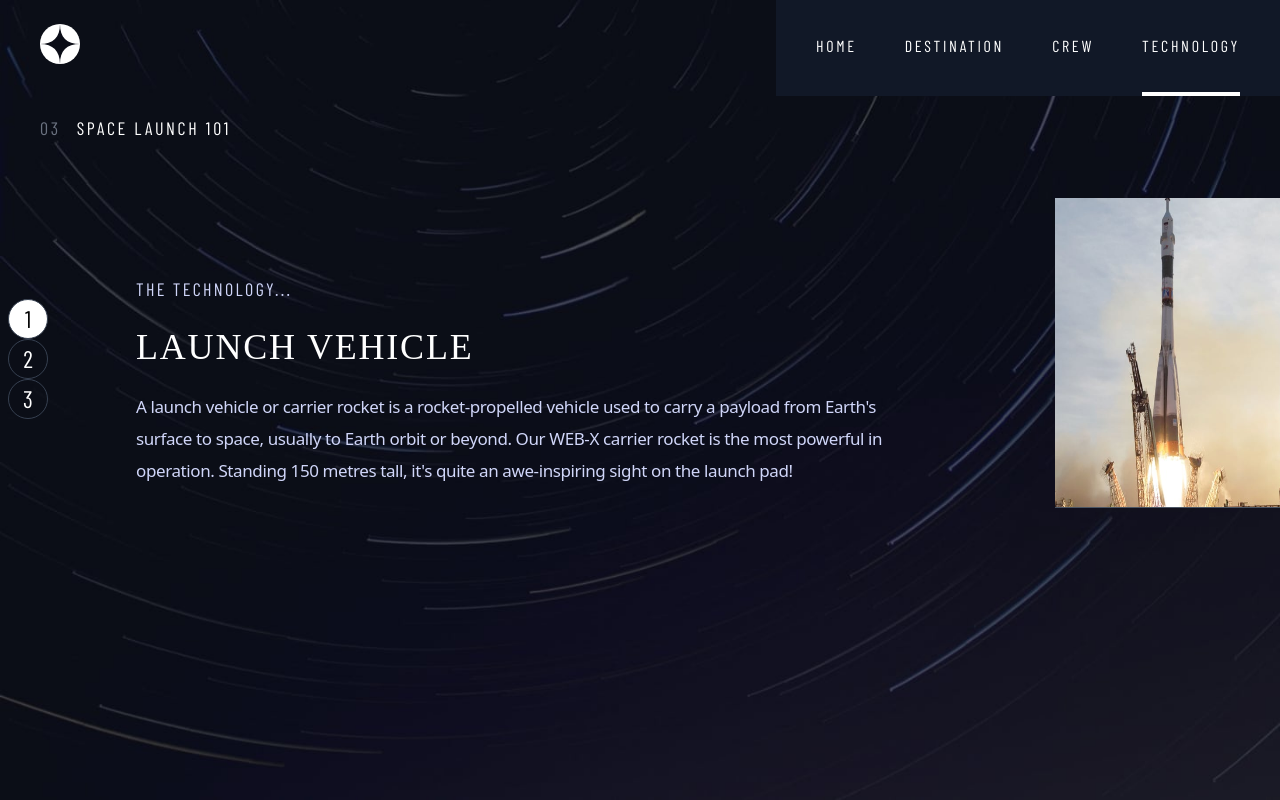
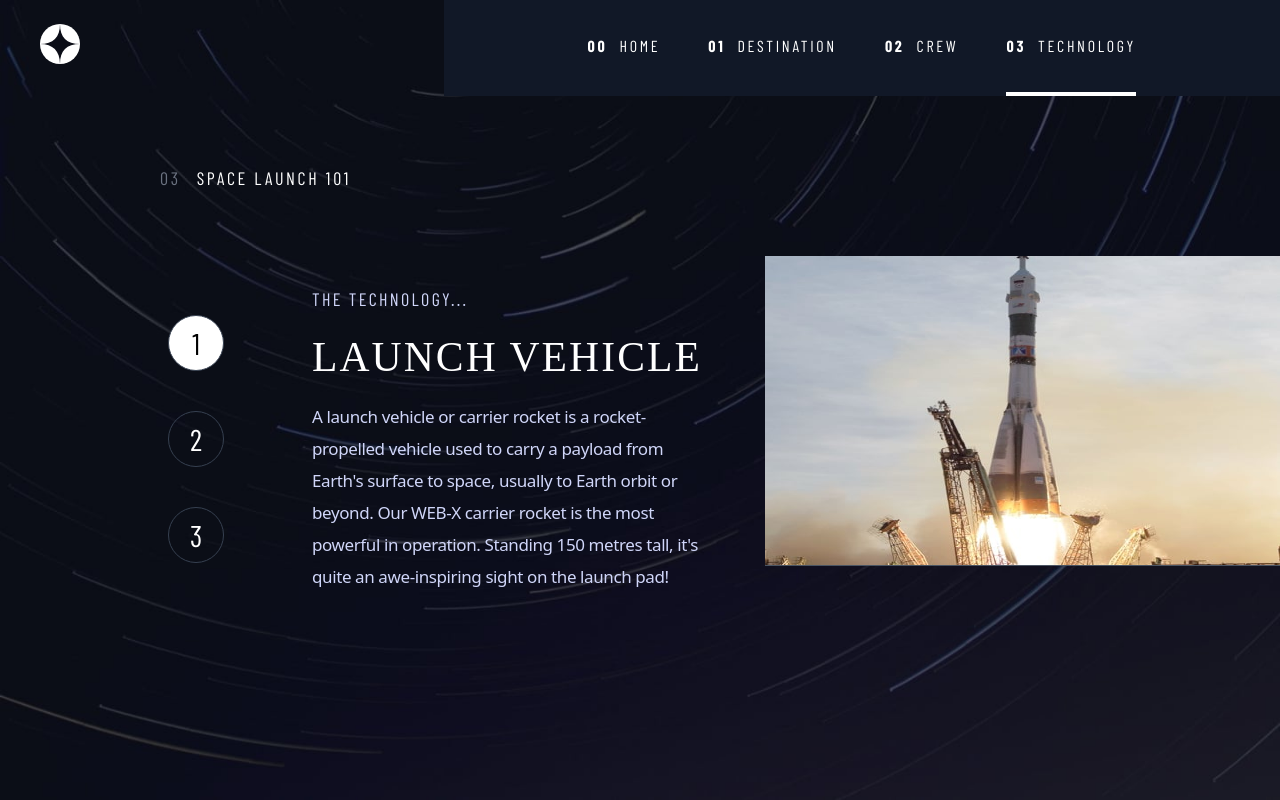
Before and after one commit to drew-chidi/space-tourism, a React (Create React App) app: page /technology in a window 1280 px wide. Built offline with nearby package versions, Linux system fonts and the light colour scheme; a web font is replaced by a local one.

Commit message:
final touches to large screens

```diff
--- a/src/components/Navbar.js
+++ b/src/components/Navbar.js
@@ -46,16 +46,16 @@ const Navbar = (props) => {
           <ul
             className={`${
               !navMenu && "hidden md:flex"
-            } z-[1] gradient-sm items-center h-screen w-[68.5%] pt-40 absolute top-0 right-0 text-white px-4 md:flex md:pt-0  md:h-24 md:w-auto md:gradient-md md:bg-gray-900`}
+            } z-[1] gradient-sm items-center h-screen w-[68.5%] pt-40 absolute top-0 right-0 text-white px-4 md:flex md:pt-0 md:h-24 md:w-auto md:gradient-md md:bg-gray-900 xl:px-36`}
           >
-            <li className='uppercase px-6 flex pb-5 md:py-0 md:h-full'>
+            <li className='uppercase pr-6 flex pb-5 md:py-0 md:h-full'>
               <Link
                 to='/'
                 className={`${
                   props.id === "0" && "md:border-solid md:border-white"
-                } flex items-center border-b-4 border-transparent`}
+                } flex items-center border-b-4 border-transparent xl:font-light`}
               >
-                <p className='font-bold mr-3 md:hidden '>00</p>Home
+                <p className='font-bold mr-3 md:hidden xl:block'>00</p>Home
               </Link>
             </li>
 
@@ -64,9 +64,10 @@ const Navbar = (props) => {
                 to='/Destination'
                 className={`${
                   props.id === "1" && "md:border-solid md:border-white"
-                } flex items-center border-b-4 border-transparent`}
+                } flex items-center border-b-4 border-transparent xl:font-light`}
               >
-                <p className='font-bold mr-3 md:hidden '>01</p>Destination{" "}
+                <p className='font-bold mr-3 md:hidden xl:block '>01</p>
+                Destination{" "}
               </Link>
             </li>
             <li className='uppercase px-6 flex py-5 md:py-0 md:h-full'>
@@ -74,19 +75,20 @@ const Navbar = (props) => {
                 to='/Crew'
                 className={`${
                   props.id === "2" && "md:border-solid md:border-white"
-                } flex items-center border-b-4 border-transparent`}
+                } flex items-center border-b-4 border-transparent xl:font-light`}
               >
-                <p className='font-bold mr-3 md:hidden '>02</p>crew{" "}
+                <p className='font-bold mr-3 md:hidden xl:block'>02</p>crew{" "}
               </Link>
             </li>
-            <li className='uppercase px-6 flex py-5 md:py-0 md:h-full'>
+            <li className='uppercase pl-6 flex py-5 md:py-0 md:h-full'>
               <Link
                 to='/Technology'
                 className={`${
                   id === "3" && "md:border-solid md:border-white"
-                } flex items-center border-b-4 border-transparent`}
+                } flex items-center border-b-4 border-transparent xl:font-light`}
               >
-                <p className='font-bold mr-3 md:hidden '>03</p>technology{" "}
+                <p className='font-bold mr-3 md:hidden xl:block'>03</p>
+                technology
               </Link>
             </li>
           </ul>
--- a/src/pages/Crew.js
+++ b/src/pages/Crew.js
@@ -56,7 +56,7 @@ const Crew = () => {
           <p className='mr-4 text-gray-500'>02</p> MEET YOUR CREW
         </h5>
       </div>
-      <div className='md:flex md:flex-col-reverse xl:pl-40 xl:pr-36 xl:flex-row-reverse xl:justify-center'>
+      <div className='md:flex md:flex-col-reverse xl:pl-40 xl:pr-36 xl:flex-row-reverse xl:justify-center xl:gap-8'>
         <div className='w-[327px] h-[223px] mx-auto mb-[26px] md:mb-0 flex justify-center border-b border-gray-600 md:border-0 md:w-[456px] md:h-[572px] xl:w-[568px] xxl:h-[712px] xl:mx-0 '>
           {data.length === 0 || info === undefined ? (
             <p> Image Loading... </p>
@@ -111,13 +111,13 @@ const Crew = () => {
             <p> Fetching Data </p>
           ) : (
             <div className='px-6 md:px-[155px] xl:px-0 xl:text-left'>
-              <p className='uppercase subheading1 text-gray-500 text-xl mb-2'>
+              <p className='uppercase subheading1 text-gray-400 text-xl xmb-2 xl:mb-4 xl:text-3xl'>
                 {info.role}
               </p>
-              <h5 className='uppercase text-white subheading1 tracking-[-2px] mb-3 md:tracking-wider '>
+              <h5 className='uppercase text-white subheading1 tracking-[-2px] mb-3 md:tracking-wider xl:text-[2.8rem] '>
                 {info.name}
               </h5>
-              <p className='md:mb-6 xl:w-[444px]'>{info.bio}</p>
+              <p className='md:mb-6 xl:w-[444px] xl:text-lg'>{info.bio}</p>
             </div>
           )}
         </div>
--- a/src/pages/Technology.js
+++ b/src/pages/Technology.js
@@ -50,17 +50,16 @@ const Technology = () => {
   });
 
   return (
-    <div className='bgTMobile md:bgTTablet lg:bgTDesktop min-h-screen text-center'>
-      <nav className='mb-6 md:mb-10 xl:mb-[26px]'>
+    <div className='bgTMobile md:bgTTablet lg:bgTDesktop min-h-screen text-center pb-14 md:pb-24'>
+      <nav className='mb-6 md:mb-10 xl:mb-[76px]'>
         <Navbar id='3' />
       </nav>
-      <div className='mb-8 md:mb-14'>
-        <h5 className='text-white tracking-[2.7px] text-lg flex justify-center md:justify-start md:pl-10'>
+      <div className='mb-8 md:mb-14 xl:mb-16'>
+        <h5 className='text-white tracking-[2.7px] text-lg flex justify-center md:justify-start md:pl-10 xl:pl-40'>
           <p className='mr-4 text-gray-500'>03</p> SPACE LAUNCH 101
         </h5>
       </div>
-      <div className='xl:flex flex-row-reverse'>
-        {/* Image Element for Small and Medium Sizes Screen */}
+      <div className='xl:flex flex-row-reverse xl:justify-between'>
         <div className=' mb-[26px] h-[170px] md:h-[310px] flex justify-center border-b border-gray-600 md:mb-14 xl:hidden'>
           {data.length === 0 || info === undefined ? (
             <p> Image Loading... </p>
@@ -85,9 +84,9 @@ const Technology = () => {
             />
           )}
         </div>
-        <div className='xl:flex items-center'>
-          <ul className='flex justify-center mb-5 md:mb-11 xl:flex-col'>
-            <li className='px-2'>
+        <div className='xl:flex items-center xl:pl-40'>
+          <ul className='flex justify-center mb-5 md:mb-11 xl:flex-col xl:justify-around xl:mb-0 text-2xl'>
+            <li className='px-2 xl:py-5'>
               <button
                 id='0'
                 onClick={techHandler}
@@ -95,12 +94,12 @@ const Technology = () => {
                   id === 0
                     ? "bg-white text-black border-0"
                     : "bg-transparent text-white"
-                } text-2xl h-10 w-10 color-black rounded-full hover:border-gray-400 border-gray-700 border-solid border`}
+                }  h-10 w-10 color-black rounded-full hover:border-gray-400 border-gray-700 border-solid border xl:text-3xl xl:w-14 xl:h-14`}
               >
                 1
               </button>
             </li>
-            <li className='px-2'>
+            <li className='px-2 xl:py-5'>
               <button
                 id='1'
                 onClick={techHandler}
@@ -108,12 +107,12 @@ const Technology = () => {
                   id === 1
                     ? "bg-white text-black border-0"
                     : "bg-transparent text-white "
-                } text-2xl h-10 w-10 color-black rounded-full hover:border-gray-400 border-gray-700 border-solid border`}
+                } text-2xl h-10 w-10 color-black rounded-full hover:border-gray-400 border-gray-700 border-solid border xl:text-3xl xl:w-14 xl:h-14`}
               >
                 2
               </button>
             </li>
-            <li className='px-2'>
+            <li className='px-2 xl:py-5'>
               <button
                 id='2'
                 onClick={techHandler}
@@ -121,7 +120,7 @@ const Technology = () => {
                   id === 2
                     ? "bg-white text-black border-0"
                     : "bg-transparent text-white "
-                } text-2xl h-10 w-10 color-black rounded-full hover:border-gray-400 border-gray-700 border-solid border`}
+                } text-2xl h-10 w-10 color-black rounded-full hover:border-gray-400 border-gray-700 border-solid border xl:text-3xl xl:w-14 xl:h-14`}
               >
                 3
               </button>
@@ -130,14 +129,16 @@ const Technology = () => {
           {data.length === 0 || info === undefined ? (
             <p> Fetching Data... </p>
           ) : (
-            <div className='px-6 md:px-[155px] xl:pr-32 xl:pl-20 xl:text-left'>
+            <div className='px-6 md:px-[155px]  xl:pl-20 xl:text-left xl:w-[470px] xl:pr-0'>
               <p className='uppercase subheading2 mb-3 text-sm md:mb-6 md:text-lg'>
                 the technology...
               </p>
-              <h5 className='uppercase text-white subheading1 tracking-[-2px] mb-3 md:mb-6 md:text-4xl md:tracking-wider'>
+              <h5 className='uppercase text-white subheading1 tracking-[-2px] mb-3 md:mb-6 md:text-4xl md:tracking-wider xl:text-[2.6rem]'>
                 {info.name}
               </h5>
-              <p className='md:text-[17px] md:leading-8 '>{info.description}</p>
+              <p className='md:text-[17px] md:leading-8 xxl:text-lg'>
+                {info.description}
+              </p>
             </div>
           )}
         </div>
```
